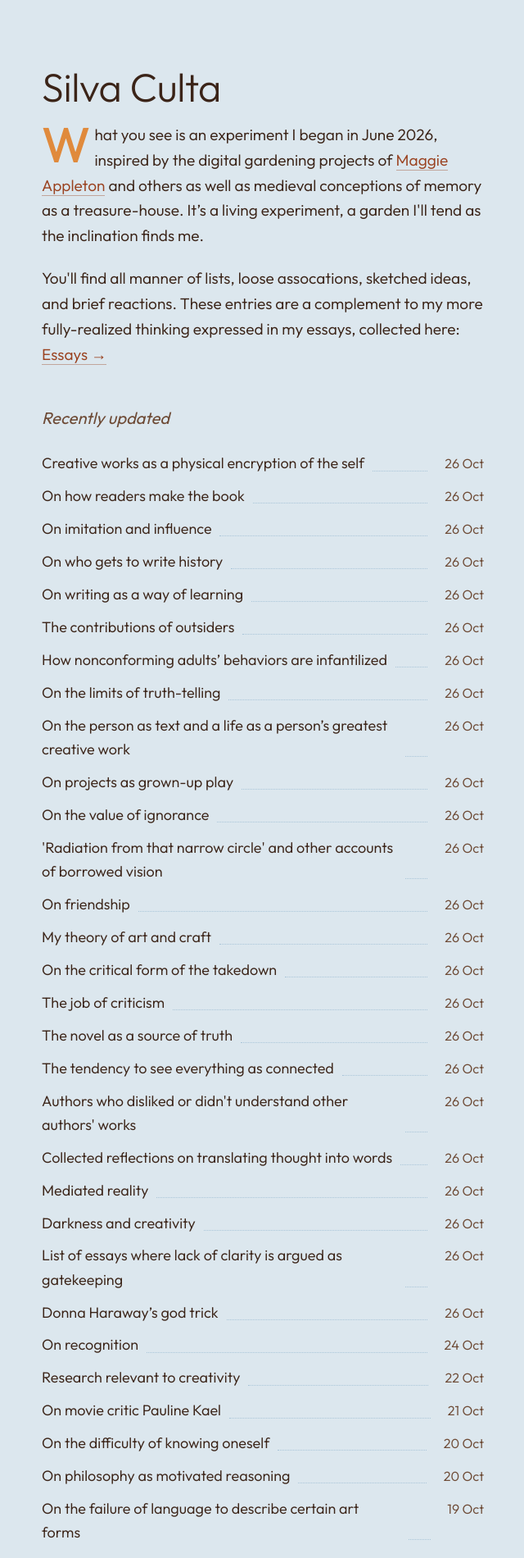
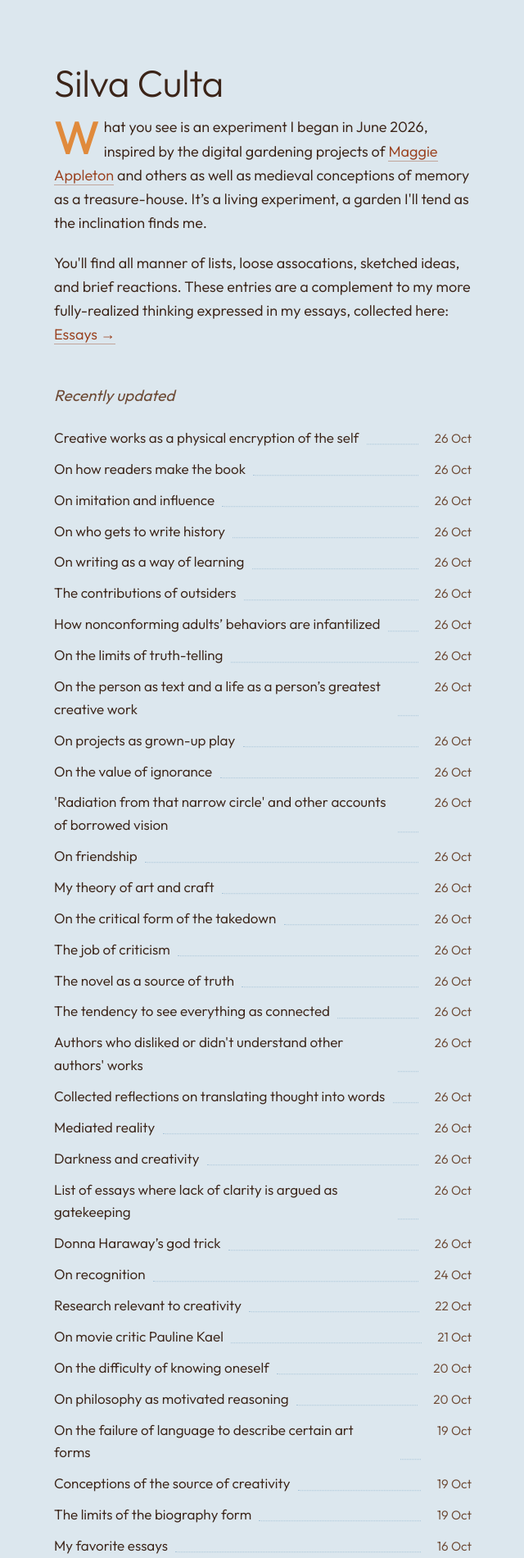
Before and after one commit to lauramoorewrites-del/treasury, a Jekyll site: the page built from index.md, in a window 1280 px wide. Shown: the top 1900 px of the page at 82% size, without its empty margins (319-959 px from the left). Built offline with Jekyll 4.4.1, drawn with Linux system fonts in a browser that asks for light colours.

Commit message:
Reduce base text size from 18px to 17px for Outfit
Co-Authored-By: Claude Opus 5.5 (1M context) <noreply@anthropic.com>

```diff
--- a/assets/style.css
+++ b/assets/style.css
@@ -19,7 +19,7 @@
 }
 
 *{ box-sizing: border-box; }
-html{ font-size: 112.5%; -webkit-text-size-adjust: 100%; }
+html{ font-size: 106.25%; -webkit-text-size-adjust: 100%; }
 body{
   margin: 0;
   background: var(--paper);
```
